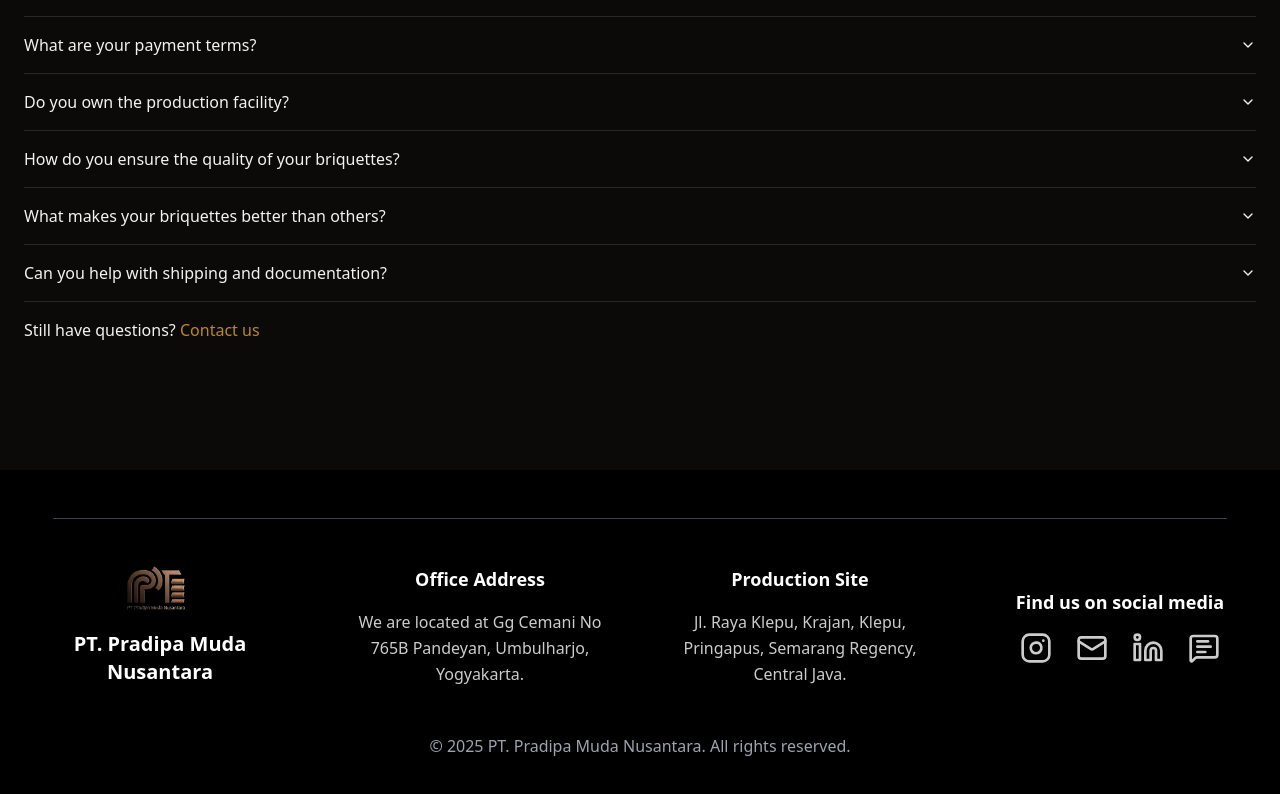
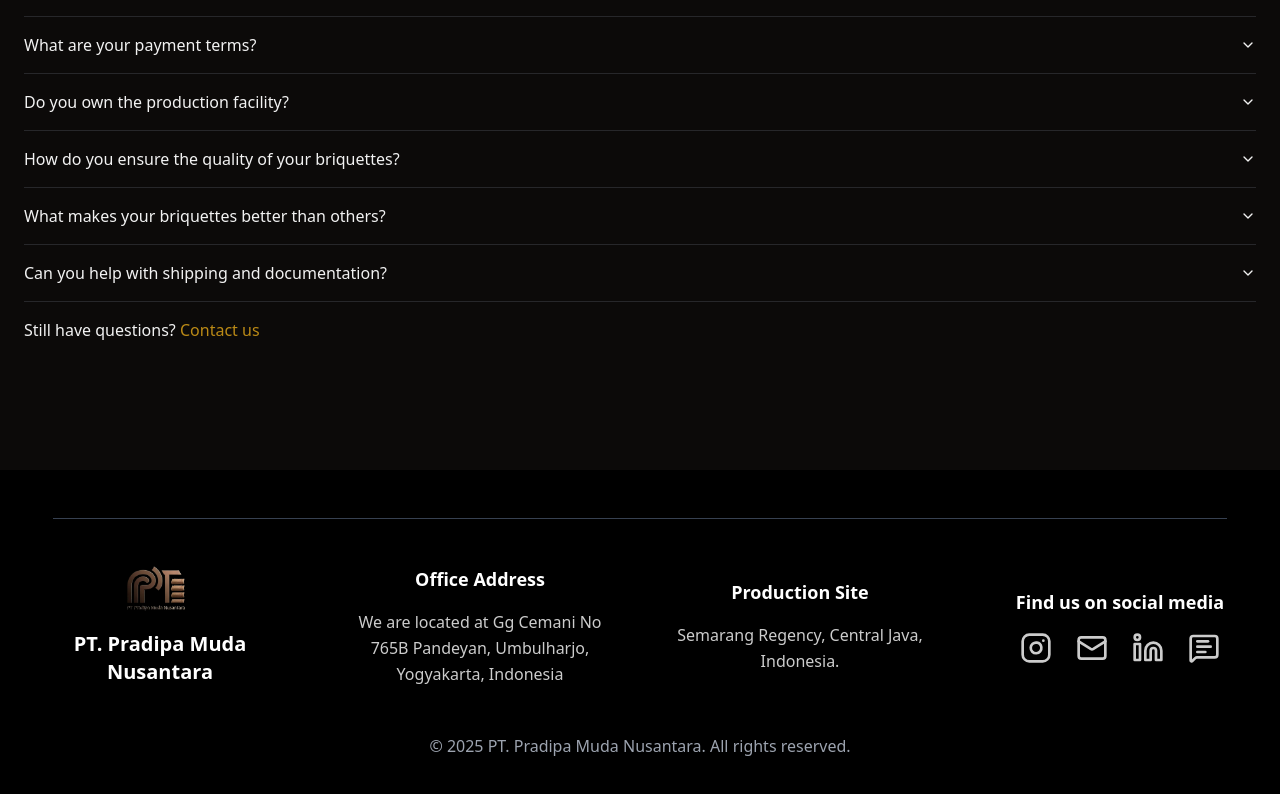
Before and after one commit to jooeyme/briket-nusantara, a React (Vite) app: page /home in a window 1280 px wide. Shown: the part 3031-3825 px from the top of the page. Built offline with nearby package versions, Linux system fonts and the light colour scheme.

Commit message:
updated address prod

```diff
--- a/src/components/Contact.tsx
+++ b/src/components/Contact.tsx
@@ -52,7 +52,7 @@ export const Contact: React.FC = () => {
                 <div>
                   <h4 className="font-semibold text-gray-700 dark:text-gray-200">Office Address </h4>
                   <p className="text-gray-600 dark:text-gray-400">
-                    Gg Cemani No 765B Pandeyan, Umbulharjo, Yogyakarta.<br />
+                    Gg Cemani No 765B Pandeyan, Umbulharjo, Yogyakarta, Indonesia.<br />
                   </p>
 
                 </div>
@@ -63,7 +63,7 @@ export const Contact: React.FC = () => {
                 <div>
                   <h4 className="font-semibold text-gray-700 dark:text-gray-200">Production Site </h4>
                   <p className="text-gray-600 dark:text-gray-400">
-                    Jl. Raya Klepu, Krajan, Klepu, Pringapus, Semarang Regency, Central Java<br />
+                    Semarang Regency, Central Java, Indonesia.<br />
                   </p>
                 </div>
               </div>
--- a/src/components/Footer.tsx
+++ b/src/components/Footer.tsx
@@ -209,7 +209,7 @@ export const Footer = () => {
             Office Address
           </a>
           <p className="opacity-80 leading-relaxed max-w-sm">
-            We are located at Gg Cemani No 765B Pandeyan, Umbulharjo, Yogyakarta.
+            We are located at Gg Cemani No 765B Pandeyan, Umbulharjo, Yogyakarta, Indonesia
           </p>
         </div>
 
@@ -221,7 +221,7 @@ export const Footer = () => {
             Production Site
           </a>
           <p className="opacity-80 leading-relaxed max-w-sm">
-            Jl. Raya Klepu, Krajan, Klepu, Pringapus, Semarang Regency, Central Java.
+            Semarang Regency, Central Java, Indonesia.
           </p>
         </div>
 
```
